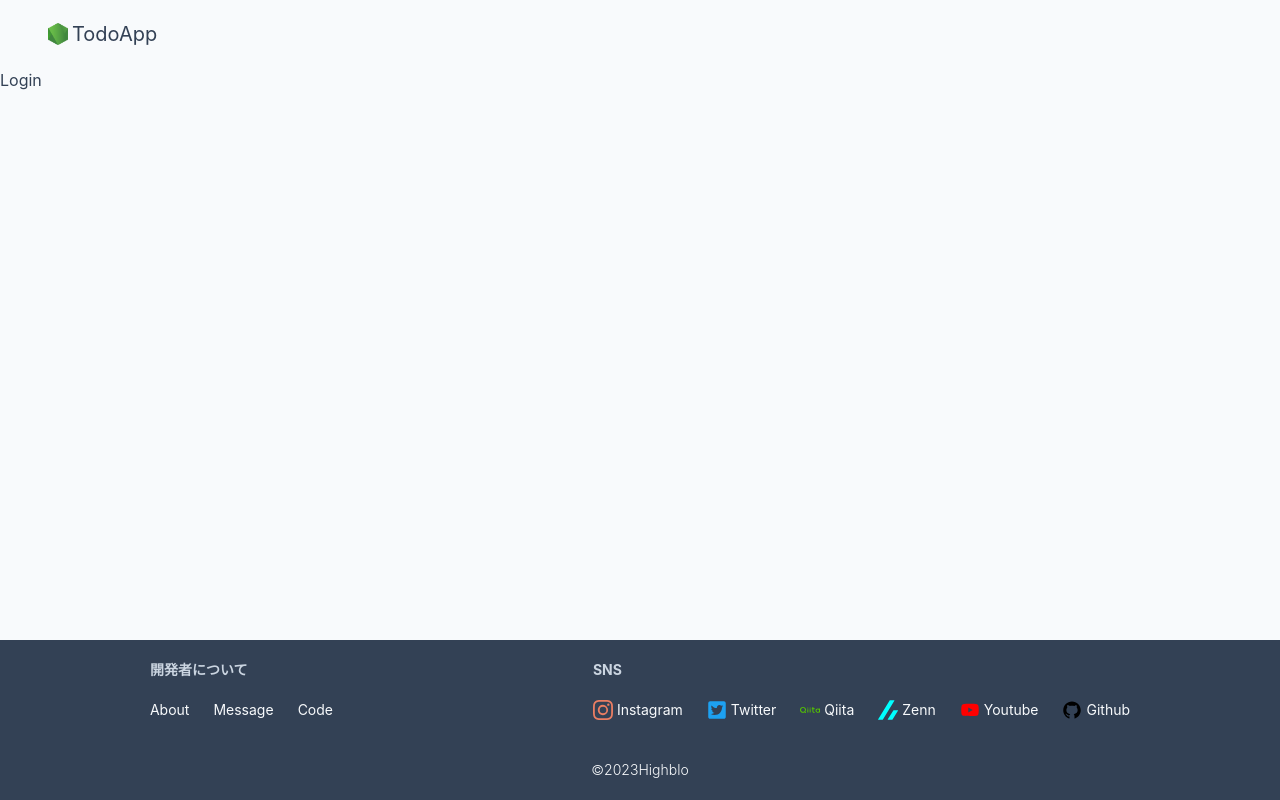
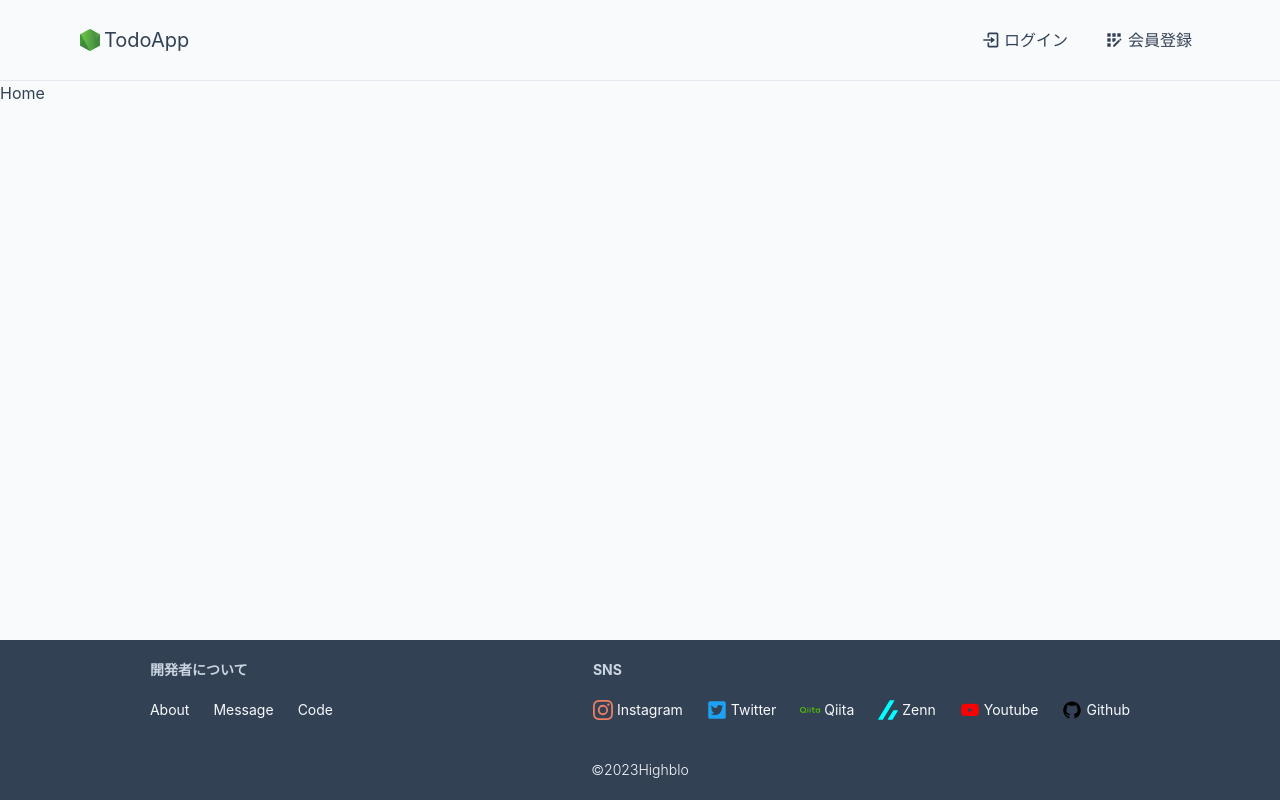
Before and after one commit to Highblo/Node.js_TodoApp, a React (Vite) app: page / in a window 1280 px wide. Built offline with nearby package versions, Linux system fonts and the light colour scheme.

Commit message:
add Homepage header responsive

```diff
--- a/src/components/organisms/Header.tsx
+++ b/src/components/organisms/Header.tsx
@@ -1,15 +1,18 @@
 import { FC } from "react";
+import { Link } from "react-router-dom";
 import { useDisclosure } from "@chakra-ui/react";
 
 import Logo from "../molcules/Logo";
 import ChakraDrawer from "./UI/ChakraDrawer";
+import { drawerDatas } from "../datas/drawerDatas";
 
 const Header: FC = () => {
   const { isOpen, onOpen, onClose } = useDisclosure();
 
   return (
-    <header className="flex justify-between p-5 md:px-12 md:py-5">
+    <header className="flex justify-between p-4 border-b lg:px-20 lg:py-5">
       <Logo />
+      {/* Mobile */}
       <img
         src="src/images/menu.png"
         alt="メニュー"
@@ -17,6 +20,19 @@ const Header: FC = () => {
         onClick={onOpen}
       />
       <ChakraDrawer isOpen={isOpen} onClose={onClose} />
+
+      {/* PC */}
+      <div className="hidden md:flex md:gap-5">
+        {drawerDatas.map(({ icon, text, url }) => (
+          <div
+            key={text}
+            className="flex gap-1 items-center rounded-lg p-2 transition duration-300 hover:bg-slate-200"
+          >
+            {icon}
+            <Link to={url}>{text}</Link>
+          </div>
+        ))}
+      </div>
     </header>
   );
 };
--- a/src/components/organisms/UI/ChakraDrawer.tsx
+++ b/src/components/organisms/UI/ChakraDrawer.tsx
@@ -33,7 +33,10 @@ const ChakraDrawer: FC<Props> = ({ isOpen, onClose }) => {
           <div className="space-y-5">
             <ul className="space-y-2">
               {drawerDatas.map(({ icon, text, url }) => (
-                <li className="rounded-lg p-2 transition duration-300 hover:bg-slate-200">
+                <li
+                  key={text}
+                  className="rounded-lg p-2 transition duration-300 hover:bg-slate-200"
+                >
                   <a href={url} className="flex items-center gap-2">
                     {icon}
                     <p>{text}</p>
@@ -45,7 +48,10 @@ const ChakraDrawer: FC<Props> = ({ isOpen, onClose }) => {
             <h2 className="text-lg font-bold">SNS</h2>
             <ul className="space-y-2">
               {snsDatas.map(({ icon, text, url }) => (
-                <li className="rounded-lg p-2 transition duration-300 hover:bg-slate-200">
+                <li
+                  key={text}
+                  className="rounded-lg p-2 transition duration-300 hover:bg-slate-200"
+                >
                   <a href={url} className="flex items-center gap-2">
                     {icon}
                     <p>{text}</p>
--- /dev/null
+++ b/src/components/pages/Home.tsx
@@ -0,0 +1,13 @@
+import { FC } from "react";
+
+import Layout from "../templetes/Layout";
+
+const Home: FC = () => {
+  return (
+    <Layout>
+      <div className="flex-1">Home</div>
+    </Layout>
+  );
+};
+
+export default Home;
```
Also changed, not shown: src/router/router.tsx (+8 -3 lines).
